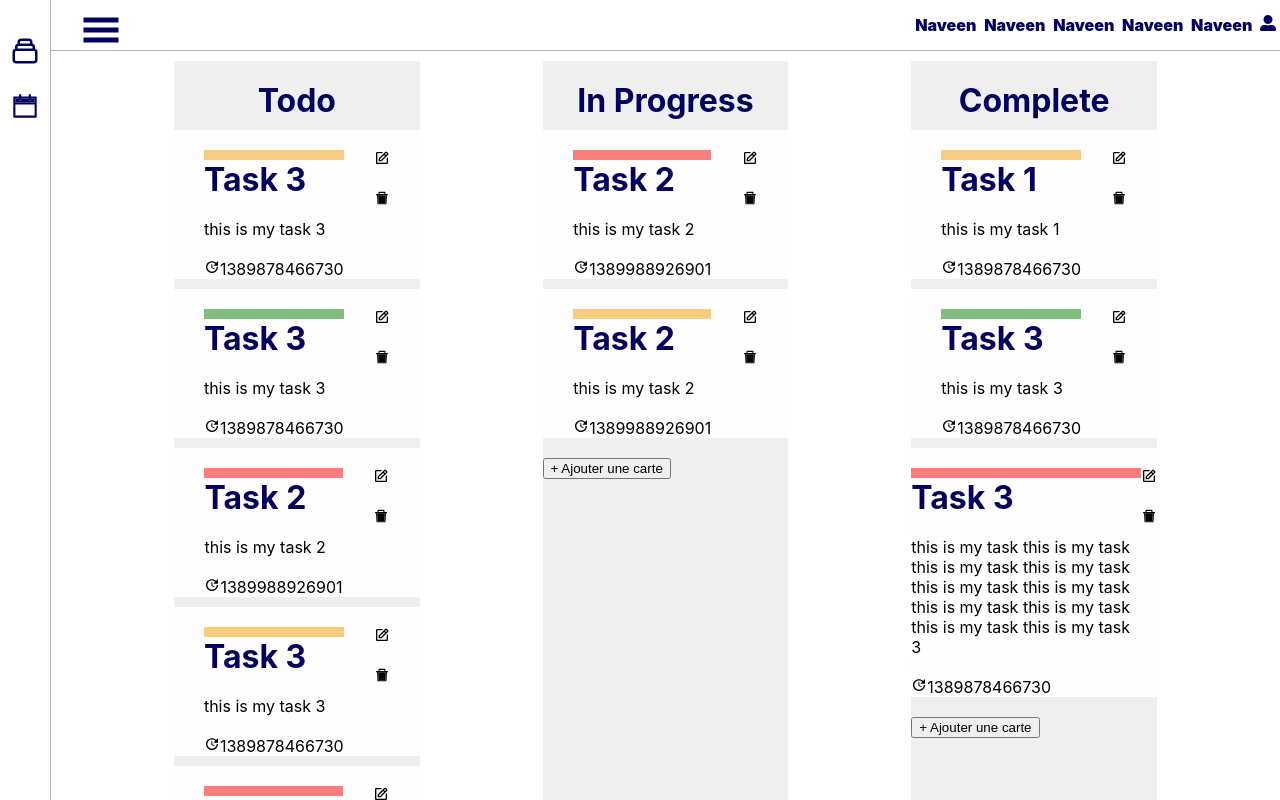
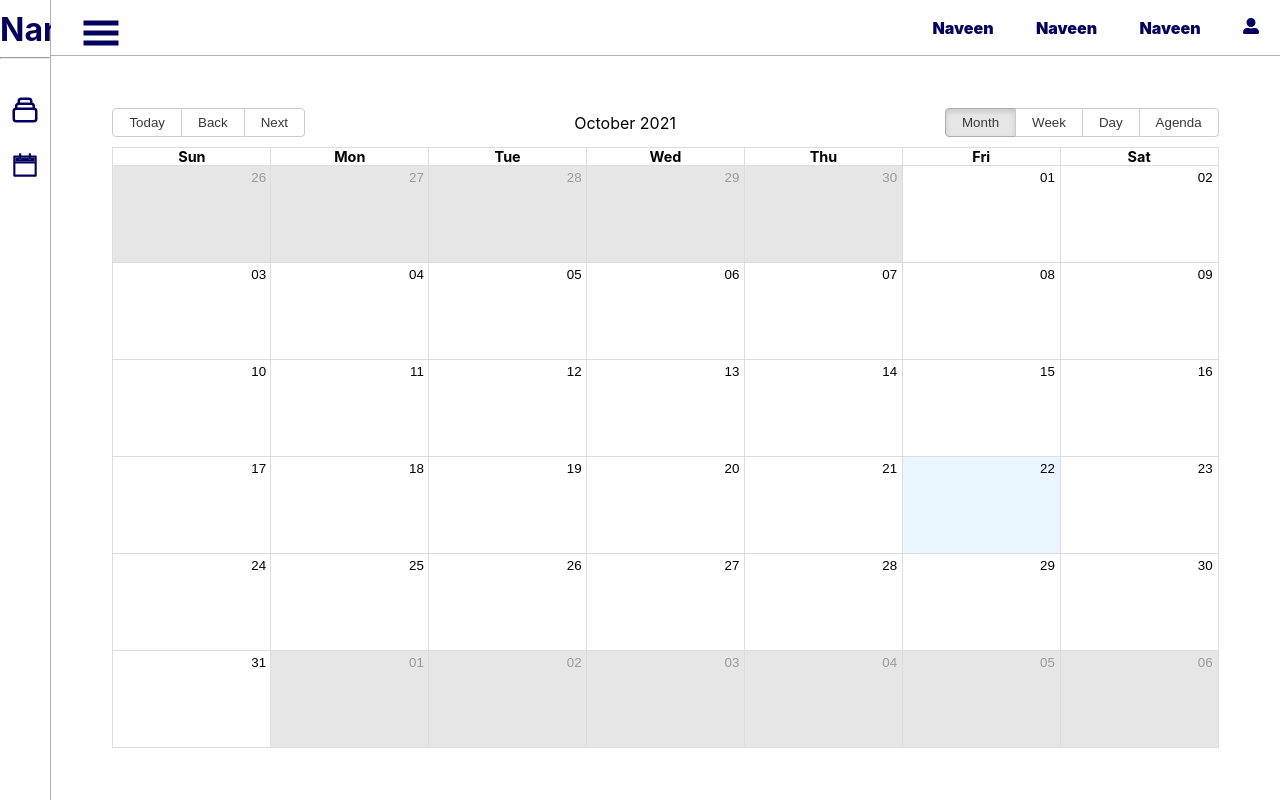
Before and after one commit to mamadou-niakate/TODO-List, a React (Create React App) app: page /tasks-calendar in a window 1280 px wide. Shown: the top 800 px of the page. Built offline with nearby package versions, Linux system fonts and the light colour scheme.

Commit message:
adding calendar

```diff
--- a/package.json
+++ b/package.json
@@ -7,9 +7,12 @@
     "@testing-library/react": "^11.1.0",
     "@testing-library/user-event": "^12.1.10",
     "axios": "^0.23.0",
+    "moment": "^2.29.1",
     "react": "^17.0.2",
+    "react-big-calendar": "^0.38.0",
     "react-dom": "^17.0.2",
     "react-icons": "^4.3.1",
+    "react-router-dom": "^5.3.0",
     "react-scripts": "4.0.3",
     "web-vitals": "^1.0.1"
   },
--- a/src/App.js
+++ b/src/App.js
@@ -1,56 +1,47 @@
-import React, { useEffect, useReducer, useState } from 'react';
+import React, { useContext } from 'react';
 import './App.css';
 
-import { tasks } from './data';
-import { getFilterService } from './services/filter.service';
-import TaskCardList from './components/Tasks/TaskCardList';
+import Tasks from './pages/Tasks/Tasks';
+import { BrowserRouter as Router, Route, Switch } from "react-router-dom";
+import TasksCalendar from './components/Calendar';
+import { ContextProvider, AppContext } from './components/HOC';
 import Sidebar from './components/Sidebar';
 import Appbar from './components/Appbar';
 
-const reducer = (state,action) => {
-  if(action.type === "COLLAPSE") {
-    return {...state,collapse:true};
-  } else if( action.type === "UNCOLLAPSE") {
-    return {...state,collapse:false};
-  }
-}
-const defaultState = {
-  tasksTodo: getFilterService.filterDataByStatus(tasks,"to do"),
-  tasksInProgress: getFilterService.filterDataByStatus(tasks,"in progress"),
-  tasksComplete: getFilterService.filterDataByStatus(tasks,"complete"),
-  collapse: true
-}
 function App() {
   return (
-    <div>
-      <Test/>
-    </div>
+    <ContextProvider>
+      <MyApp />
+    </ContextProvider>
   );
 }
 
-const Test = () => {
-  const [state,dispatcher] = useReducer(reducer,defaultState);
-  const [collapse, setCollapse] = useState(state.collapse);
-
-  useEffect(() => {
-    setCollapse(state.collapse)
-  },[state.collapse])
-
+const MyApp = () => {
+  const { state } = useContext(AppContext);
   return (
-    <div className="App">
+    <Router>
       <div className="main">
-        <Sidebar dispatcher={dispatcher} collapse={collapse}/>
+        <Sidebar />
         <main>
-          <Appbar dispatcher={dispatcher} state={state} />
-          <div className="content">
-              <TaskCardList tasks={state.tasksTodo} title={"Todo"} />
-              <TaskCardList tasks={state.tasksInProgress} title={"In Progress"} />
-              <TaskCardList tasks={state.tasksComplete} title={"Complete"} />
-          </div>
-        </main>
+          <Appbar />
+          <Switch>
+            <Router exact path="/" >
+              <Tasks />
+            </Router>
+            <Route path="/tasks">
+              <Tasks />
+            </Route>
+            <Route path="/tasks-calendar">
+              <TasksCalendar />
+            </Route>
+            <Route path="*">
+              <h1>Erreur 404</h1>
+            </Route>
+          </Switch>
+          </main>
       </div>
-    </div>
-  );
+    </Router>
+  )
 }
 
 export default App;
--- a/src/components/Appbar/index.css
+++ b/src/components/Appbar/index.css
@@ -4,7 +4,7 @@
   align-items: center;
   background-color: #fff;
   border-bottom: 1px solid rgb(177, 177, 177);
-  height: 50px;
+  height: 55px;
 }
 
 .nav-items {
--- a/src/components/Appbar/index.js
+++ b/src/components/Appbar/index.js
@@ -1,15 +1,17 @@
-import React from 'react'
+import React, { useContext } from 'react'
 import { GiHamburgerMenu } from 'react-icons/gi';
 import { AiOutlineClose } from 'react-icons/ai';
 import { FaUserAlt } from 'react-icons/fa';
 import './index.css';
+import { AppContext } from '../HOC';
 
-function Appbar({dispatcher, state}) {
+function Appbar() {
+    const {dispatcher, state} = useContext(AppContext);
     const handleCollapse = () => {
         if(state.collapse) {
-            dispatcher({type:"UNCOLLAPSE"})
+            dispatcher({type:"UNCOLLAPSE"});
         } else {
-            dispatcher({type:"COLLAPSE"})
+            dispatcher({type:"COLLAPSE"});
         }
     }
     return (
@@ -17,13 +19,12 @@ function Appbar({dispatcher, state}) {
             <div className="logo">
                 <p style={{cursor:'pointer'}}>
                     {
-                        state.collapse ? <GiHamburgerMenu onClick={handleCollapse} /> : <AiOutlineClose onClick={handleCollapse}/>
+                        state.collapse ? <GiHamburgerMenu onClick={handleCollapse} />
+                                       : <AiOutlineClose onClick={handleCollapse}/>
                     }
                 </p>
             </div>
             <ul className="nav-items">
-                <li> Naveen </li>
-                <li> Naveen </li>
                 <li> Naveen </li>
                 <li> Naveen </li>
                 <li> Naveen </li>
--- /dev/null
+++ b/src/components/Calendar/index.js
@@ -0,0 +1,20 @@
+import React from 'react'
+import { Calendar, momentLocalizer } from 'react-big-calendar'
+import moment from 'moment';
+import 'react-big-calendar/lib/css/react-big-calendar.css';
+
+const localizer = momentLocalizer(moment)
+function TasksCalendar({tasks}) {
+    return (
+        <div style={{margin:'auto',padding:'auto',height:'80%',width:"90%"}}>
+            <Calendar
+                localizer={localizer}
+                events={tasks}
+                startAccessor="start"
+                endAccessor="end"
+            />
+        </div>
+    )
+}
+
+export default TasksCalendar
--- /dev/null
+++ b/src/components/HOC.js
@@ -0,0 +1,31 @@
+import React, { useReducer } from "react";
+import { tasks } from '../data';
+import { getFilterService } from '../services/filter.service';
+
+const AppContext = React.createContext();
+
+
+const reducer = (state,action) => {
+  if(action.type === "COLLAPSE") {
+    return {...state,collapse:true};
+  } else if( action.type === "UNCOLLAPSE") {
+    return {...state,collapse:false};
+  }
+}
+const defaultState = {
+  tasksTodo: getFilterService.filterDataByStatus(tasks,"to do"),
+  tasksInProgress: getFilterService.filterDataByStatus(tasks,"in progress"),
+  tasksComplete: getFilterService.filterDataByStatus(tasks,"complete"),
+  collapse: true
+}
+
+const ContextProvider = ({children}) => {
+    const [state,dispatcher] = useReducer(reducer,defaultState);
+    return (
+        <AppContext.Provider value={{state,dispatcher}}>
+            {children}
+        </AppContext.Provider>
+    )
+}
+
+export { ContextProvider, AppContext }
--- a/src/components/Sidebar/index.css
+++ b/src/components/Sidebar/index.css
@@ -32,7 +32,11 @@
   margin-left: 5px;
 }
 
-li.sidebar-menu-item {
+li {
+  list-style-type: none;
+}
+
+li .sidebar-menu-item {
   display: flex;
   align-items: center;
   justify-content: flex-start;
@@ -41,9 +45,10 @@ li.sidebar-menu-item {
   cursor: pointer;
   margin-left: -30px;
   margin-right: 10px;
+  text-decoration: none;
 }
 
-li.sidebar-menu-item:hover {
+li .sidebar-menu-item:hover {
   background-color: aliceblue;
 }
 
--- a/src/components/Sidebar/index.js
+++ b/src/components/Sidebar/index.js
@@ -1,8 +1,10 @@
-import React, { useState } from 'react'
+import React, { useContext, useState } from 'react'
 import {HiOutlineCollection} from 'react-icons/hi'
 import { AiTwotoneCalendar } from 'react-icons/ai';
+import { Link } from "react-router-dom";
 
 import './index.css';
+import { AppContext } from '../HOC';
 
 const navLinks = [
     {
@@ -13,12 +15,13 @@ const navLinks = [
     },
     {
         id:2,
-        link: "calendar",
+        link: "tasks-calendar",
         Icon:<AiTwotoneCalendar style={{fontSize:30,color:"#03015d"}}/>,
         label:"Calendar"
     }
 ]
-function Sidebar({collapse}) {
+function Sidebar() {
+    const { state } = useContext(AppContext)
     const [activeItem, setActiveItem] = useState('');
 
     const handleActiveItem = (item) => {
@@ -26,19 +29,23 @@ function Sidebar({collapse}) {
     }
 
     return (
-        <div className={collapse ? "sidebar-collapse" : "sidebar-uncollapse"}>
+        <div className={state.collapse ? "sidebar-collapse" : "sidebar-uncollapse"}>
+            <h1 style={{paddingBottom:-40, marginTop:10}}>Nania</h1>
+            <hr/>
             <ul className="sidebar-menu">
                 {navLinks.map((item) => {
-                    const { id, Icon, label } = item;
+                    const { id, Icon, label, link } = item;
                     return (
-                        <li key={id} className="sidebar-menu-item" onClick={() => handleActiveItem(label)}>
+                        <li key={id} onClick={() => handleActiveItem(label)}>
+                            <Link className="sidebar-menu-item" to={link}>
                                 <p>{Icon}</p>
                                 <p
-                                className={collapse ? "item-collapse" : "item-uncollapse"}
+                                    className={state.collapse ? "item-collapse" : "item-uncollapse"}
                                     style={label === activeItem ? {color: "#03015d"} : {}}
                                 >
                                         { label }
                                 </p>
+                            </Link>
                         </li>
                     )
                 })}
--- a/src/components/Tasks/TaskCardList/index.css
+++ b/src/components/Tasks/TaskCardList/index.css
@@ -20,6 +20,6 @@ div.tasksCardList h1.title {
   text-align: center;
 }
 
-button {
-  margin-top: 20px;
+button.add-button {
+  margin: 20px 0 10px 100px;
 }
--- a/src/pages/Tasks/Tasks.js
+++ b/src/pages/Tasks/Tasks.js
@@ -0,0 +1,19 @@
+import React, { useContext, useEffect, useState } from 'react';
+import { AppContext } from '../../components/HOC';
+
+import TaskCardList from '../../components/Tasks/TaskCardList';
+
+function Tasks() {
+  const { state } = useContext(AppContext)
+  return (
+    <div className="App">
+        <div className="content">
+            <TaskCardList tasks={state.tasksTodo} title={"Todo"} />
+            <TaskCardList tasks={state.tasksInProgress} title={"In Progress"} />
+            <TaskCardList tasks={state.tasksComplete} title={"Complete"} />
+        </div>
+    </div>
+  );
+}
+
+export default Tasks
```
Also changed, not shown: src/components/Calendar/index.css (added), 2 other files (tests, documents, lock files or other folders). Lines whose indentation alone changed are shown as unchanged.
